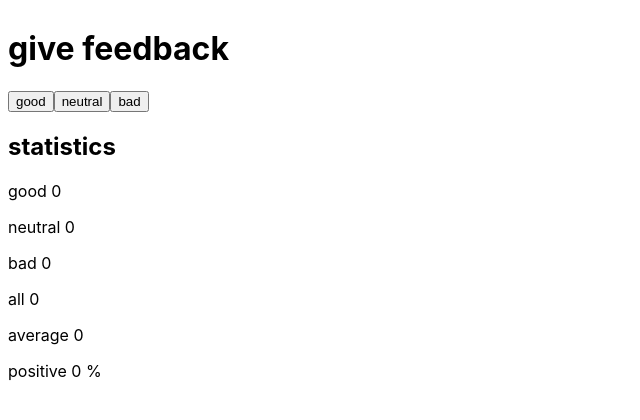
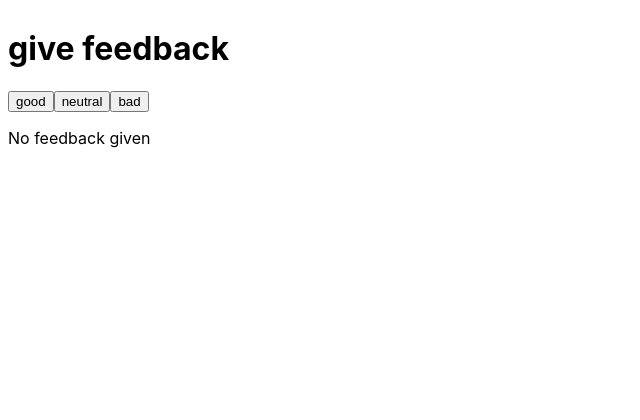
Before and after one commit to PhamDuong01/Full-Stack-Open, a React (Create React App) app: page / in a window 1280 px wide. Shown: the top 420 px of the page, without its empty margins (0-640 px from the left). Built offline with nearby package versions, Linux system fonts and the light colour scheme.

Commit message:
1.9: unicafe step4

```diff
--- a/src/App.js
+++ b/src/App.js
@@ -31,7 +31,11 @@ const App = () => {
       <button onClick={() => setGood(good + 1)}>good</button>
       <button onClick={() => setNeutral(neutral + 1)}>neutral</button>
       <button onClick={() => setBad(bad + 1)}>bad</button>
-      <Statistics good={good} neutral={neutral} bad={bad} />
+      {good + neutral + bad > 0 ? (
+        <Statistics good={good} neutral={neutral} bad={bad} />
+      ) : (
+        <p>No feedback given</p>
+      )}
     </div>
   );
 };
```
